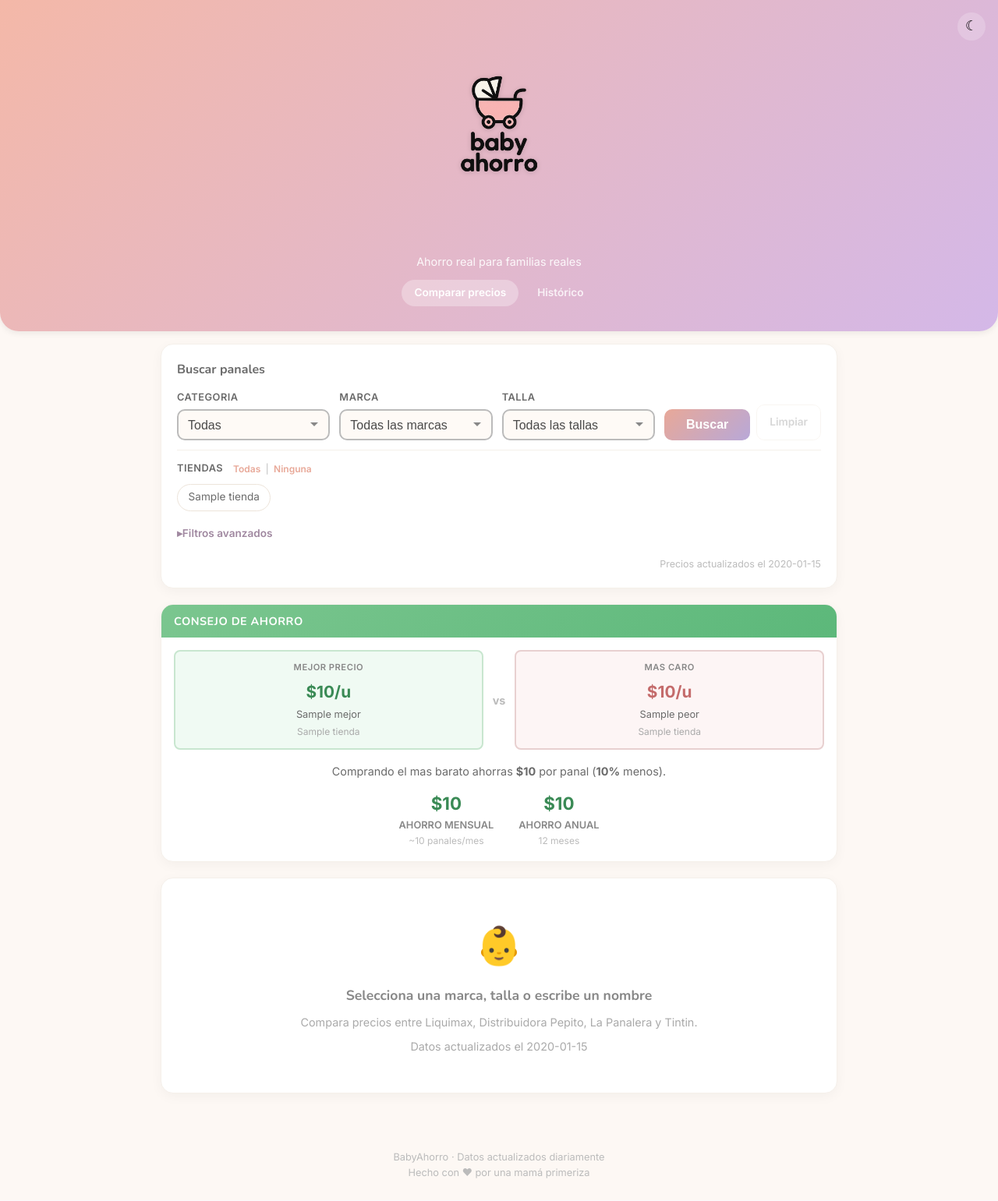
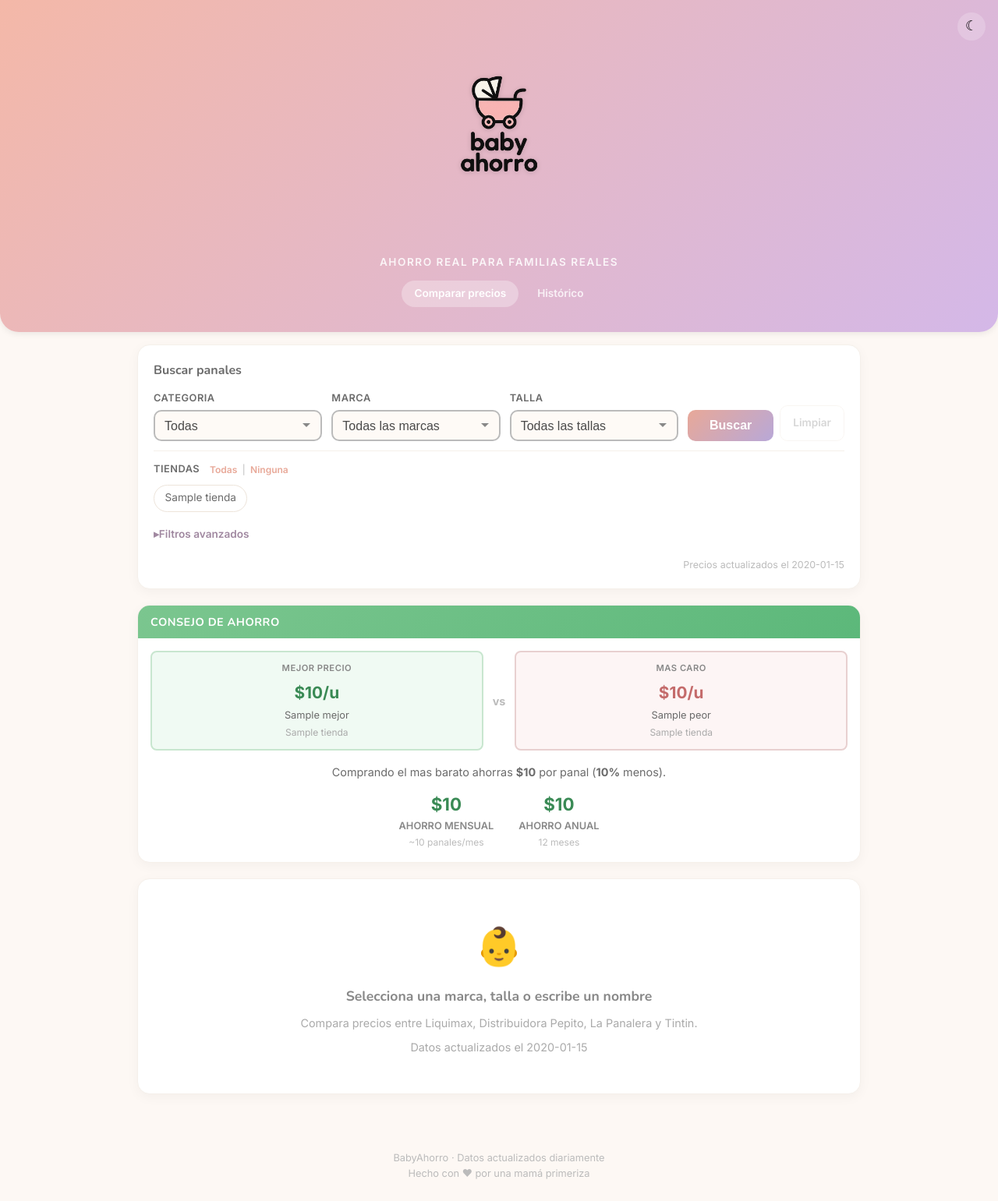
Before and after one commit to Conlei17/comparador-panales-chile, a Flask app: template templates/index.html in a window 1280 px wide. Shown: the whole page at 78% size. Before the commit the page ends 1512 px from the top, so only its background shows below. Run offline with Flask 3, Linux system fonts and the light colour scheme; the template is opened without the code that fills it: most values are stand-ins (such as "Sample title", 1, 10 or a date in 2020).

Commit message:
Mejorar UI: tagline elegante, tabla sin scroll horizontal
- Estilizar tagline con uppercase, letter-spacing y font-weight
- Tabla con table-layout fixed y colgroup para anchos proporcionales
- Nombre de producto truncado con ellipsis y tooltip al hover
- Padding reducido en celdas para mejor uso del espacio

Co-Authored-By: Claude Opus 4.6 <noreply@anthropic.com>

```diff
--- a/static/style.css
+++ b/static/style.css
@@ -137,9 +137,14 @@ h1, h2, h3, .badge-mejor, .badge-descuento, .top-tallas-titulo, .ahorro-header {
   margin-bottom: 0.25rem;
 }
 
-.header p {
-  color: rgba(255, 255, 255, 0.9);
-  font-size: 0.9rem;
+.header-tagline {
+  color: rgba(255, 255, 255, 0.85);
+  font-size: 0.85rem;
+  font-weight: 600;
+  letter-spacing: 1.5px;
+  text-transform: uppercase;
+  margin-top: 0.15rem;
+  font-family: 'Inter', sans-serif;
 }
 
 /* --- Dark mode toggle --- */
@@ -167,7 +172,7 @@ h1, h2, h3, .badge-mejor, .badge-descuento, .top-tallas-titulo, .ahorro-header {
 
 /* --- Contenedor principal --- */
 .container {
-  max-width: 900px;
+  max-width: 960px;
   margin: 0 auto;
   padding: 1rem;
 }
--- a/templates/index.html
+++ b/templates/index.html
@@ -45,7 +45,7 @@
   <header class="header">
     <button class="dark-toggle" onclick="toggleDark()" title="Cambiar tema" id="darkToggle">&#9790;</button>
     <img src="{{ url_for('static', filename='logo.png') }}" alt="BabyAhorro" class="header-logo">
-    <p>Ahorro real para familias reales</p>
+    <p class="header-tagline">Ahorro real para familias reales</p>
     <nav class="nav">
       <a href="/" class="nav-link nav-link--active">Comparar precios</a>
       <a href="/historico" class="nav-link">Hist&oacute;rico</a>
@@ -254,6 +254,16 @@
       <!-- Tabla (desktop) -->
       <div class="tabla-wrapper">
         <table>
+          <colgroup>
+            <col class="col-w-check">
+            <col class="col-w-tienda">
+            <col class="col-w-img">
+            <col class="col-w-nombre">
+            <col class="col-w-precio">
+            <col class="col-w-cantidad">
+            <col class="col-w-ppu">
+            <col class="col-w-ver">
+          </colgroup>
           <thead>
             <tr>
               <th class="col-comparar"></th>
@@ -301,7 +311,7 @@
                   <img src="{{ p.imagen_url }}" alt="{{ p.nombre }}" class="producto-thumb" loading="lazy">
                 {% endif %}
               </td>
-              <td>
+              <td class="col-nombre" title="{{ p.nombre }}">
                 {{ p.nombre }}
                 {% if loop.first %}
                   <span class="badge-mejor">Mejor precio</span>
```
Also changed, not shown: other parts of static/style.css (+33 -11 lines).
